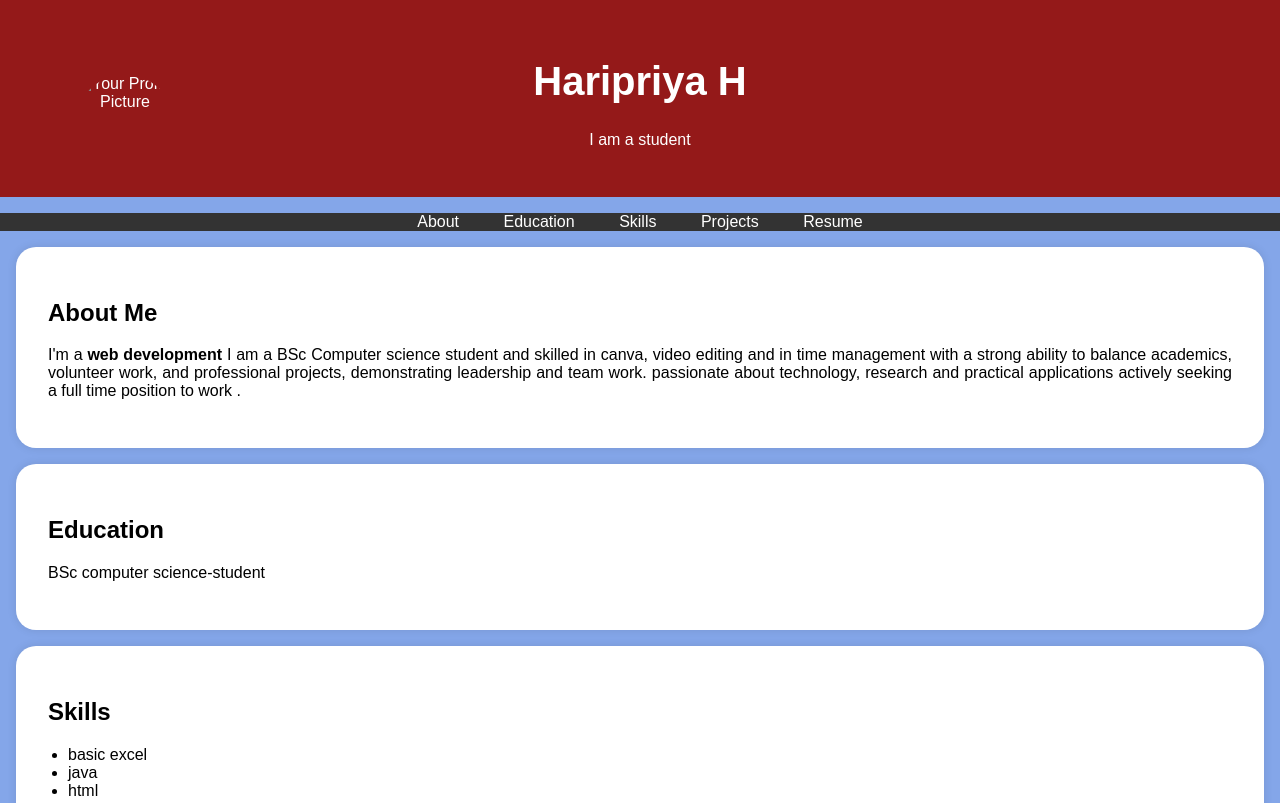
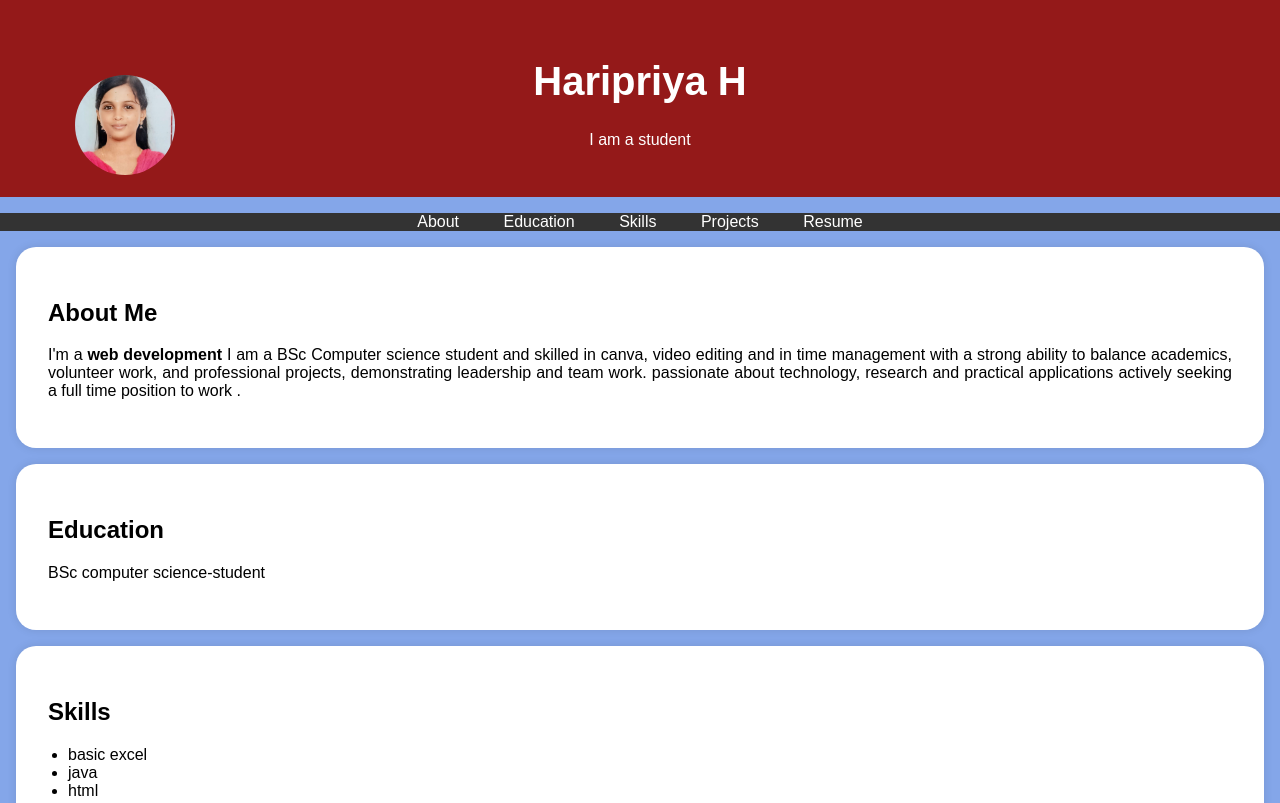
Before and after one commit to Hari-priya-H/Portfolio, a plain HTML site: page index.html in a window 1280 px wide. Shown: the top 803 px of the page. Drawn offline with Linux system fonts and the light colour scheme.

Commit message:
Update index.html

```diff
--- a/index.html
+++ b/index.html
@@ -95,7 +95,7 @@
     <header>
         <div class="header-content">
             <!-- Add your profile picture here -->
-            <img src="haripriya.jpeg" alt="Your Profile Picture" class="profile-picture">
+            <img src="photo.jpg" alt="Your Profile Picture" class="profile-picture">
             <h1>Haripriya H</h1>
             <p>I am a student</p>
         </div>
```
